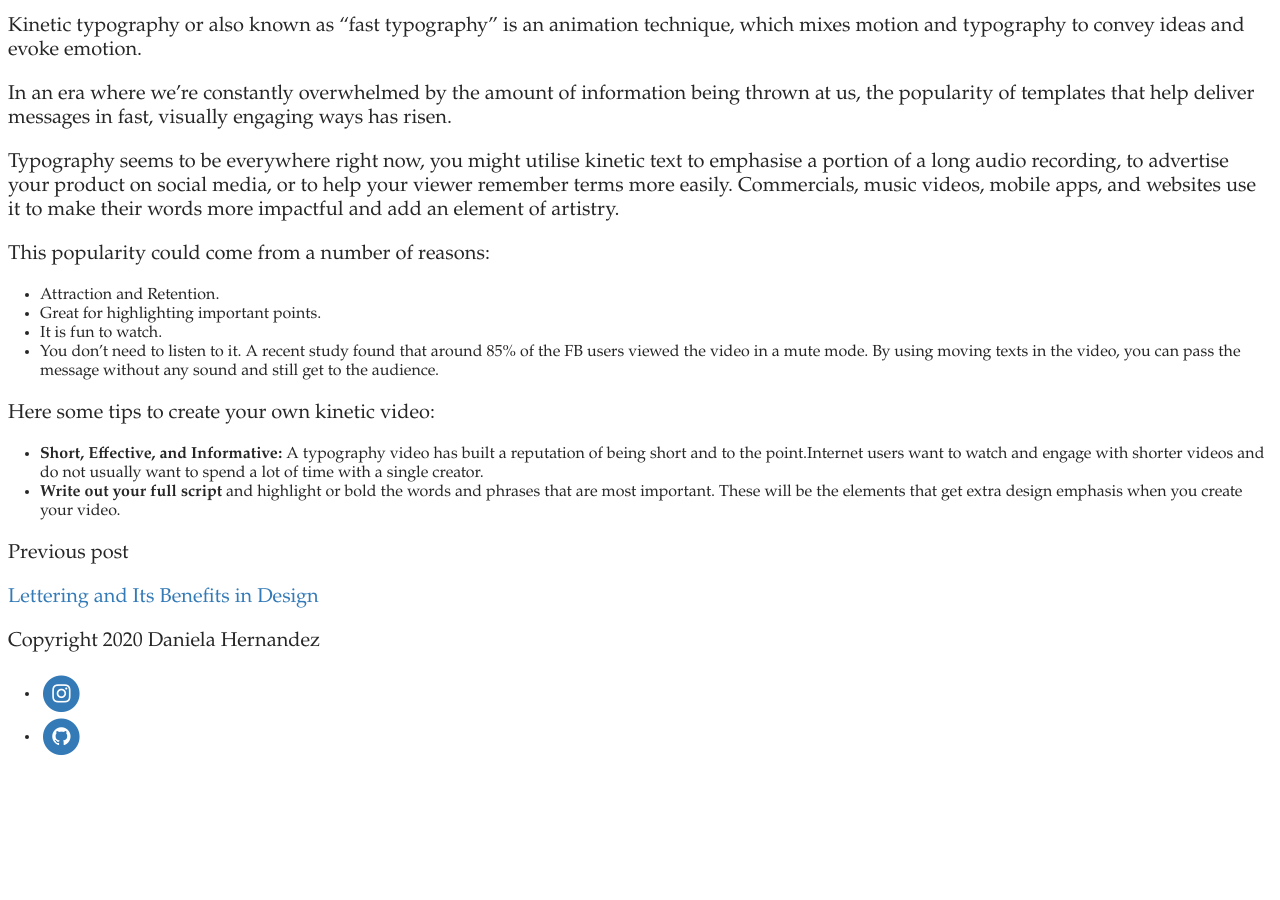
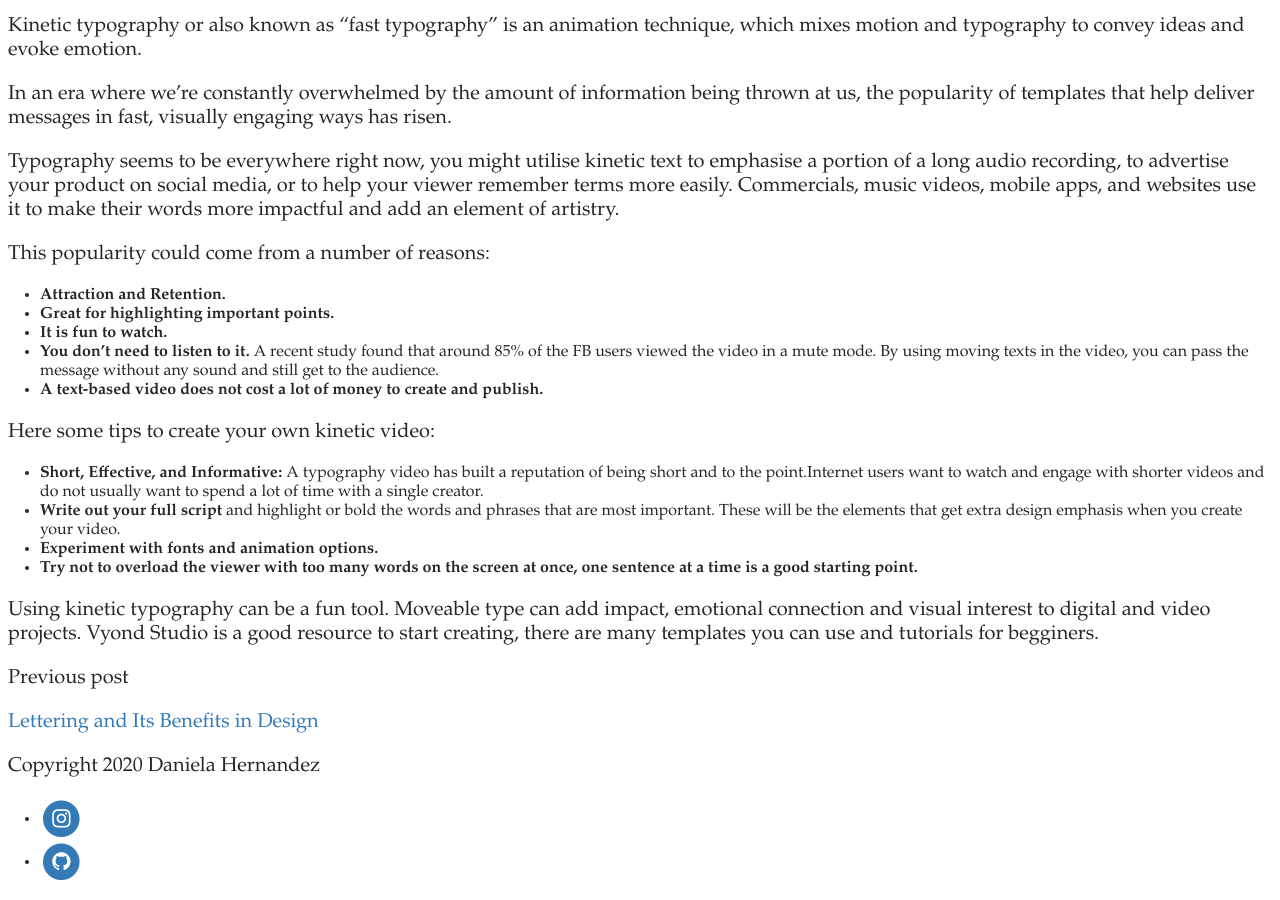
Before and after one commit to danielaher1899/danysblog, a Jekyll site: the page built from _posts/2020-11-16-what-is-kinetic-typography-animation.md, in a window 1280 px wide and 900 px high, scrolled down 1946 px. Built offline with Jekyll 4.4.1, drawn with Linux system fonts in a browser that asks for light colours; some web fonts are replaced; before the commit the page ends 2721 px from its top, so only the background shows below that.

Commit message:
Update Post “2020-11-16-what-is-kinetic-typography-animation”

```diff
--- a/_posts/2020-11-16-what-is-kinetic-typography-animation.md
+++ b/_posts/2020-11-16-what-is-kinetic-typography-animation.md
@@ -15,12 +15,17 @@ Typography seems to be everywhere right now, you might utilise kinetic text to e
 
 This popularity could come from a number of reasons:
 
-* Attraction and Retention.
-* Great for highlighting important points.
-* It is fun to watch.
-* You don't need to listen to it. A recent study found that around 85% of the FB users viewed the video in a mute mode. By using moving texts in the video, you can pass the message without any sound and still get to the audience.
+* **Attraction and Retention.**
+* **Great for highlighting important points.**
+* **It is fun to watch.**
+* **You don't need to listen to it.** A recent study found that around 85% of the FB users viewed the video in a mute mode. By using moving texts in the video, you can pass the message without any sound and still get to the audience.
+* **A text-based video does not cost a lot of money to create and publish.**
 
 Here some tips to create your own kinetic video:
 
 * **Short, Effective, and Informative:** A typography video has built a reputation of being short and to the point.Internet users want to watch and engage with shorter videos and do not usually want to spend a lot of time with a single creator.
 * **Write out your full script** and highlight or bold the words and phrases that are most important. These will be the elements that get extra design emphasis when you create your video.
+* **Experiment with fonts and animation options.**
+* **Try not to overload the viewer with too many words on the screen at once, one sentence at a time is a good starting point.**
+
+Using kinetic typography can be a fun tool. Moveable type can add impact, emotional connection and visual interest to digital and video projects. Vyond Studio is a good resource to start creating, there are many templates you can use and tutorials for begginers.
```
